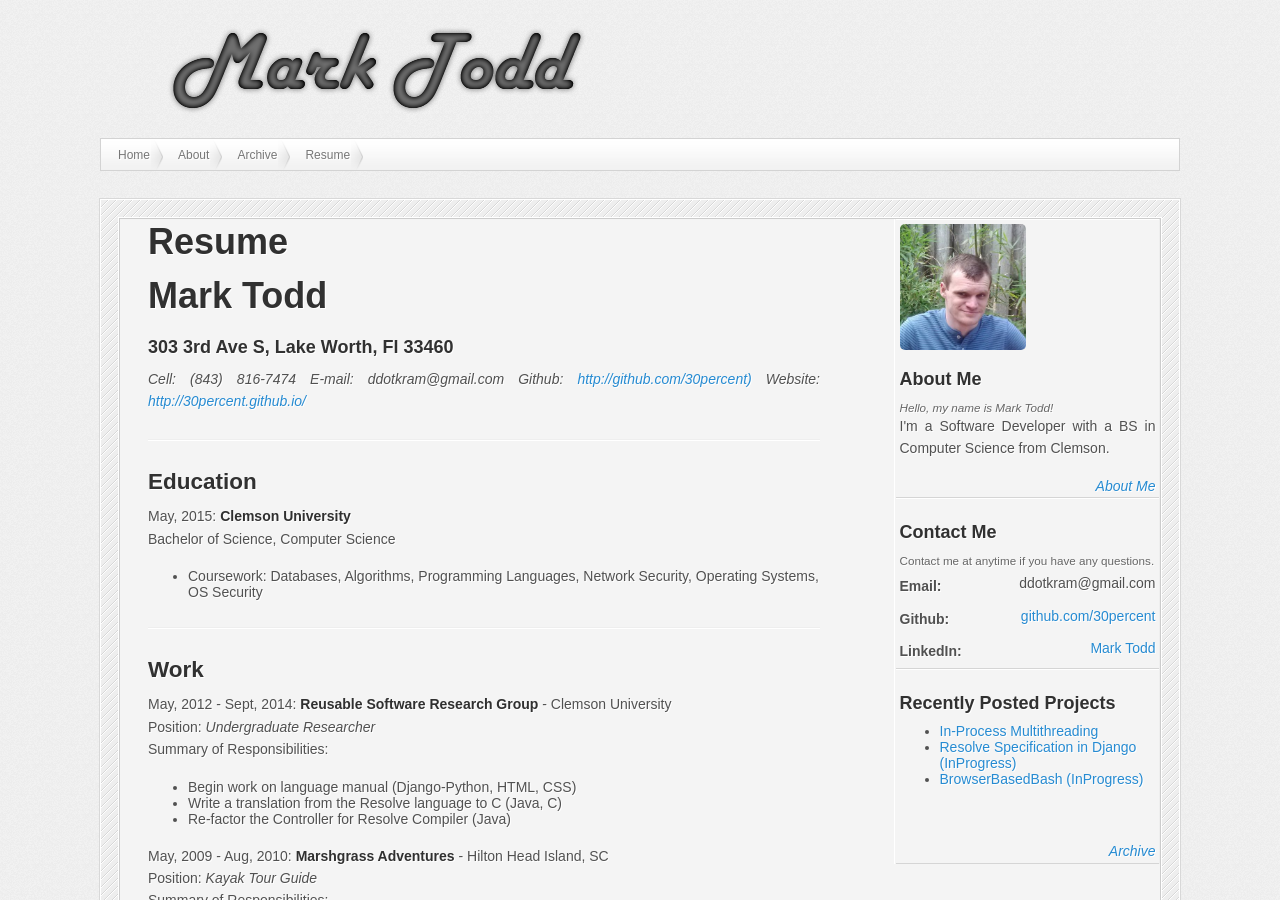
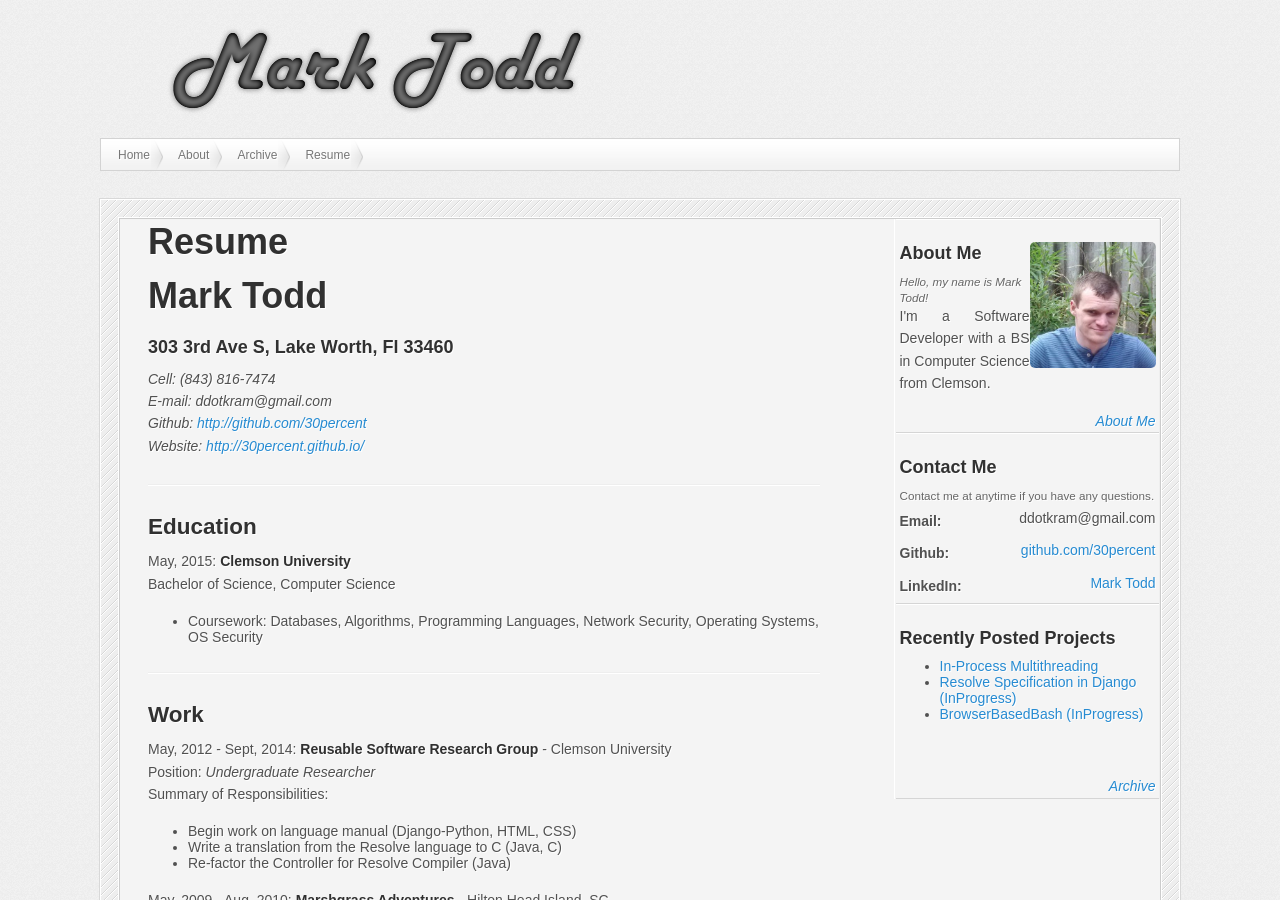
Before and after one commit to 30percent/30percent.github.io, a Jekyll site: the page built from resume.md, in a window 1280 px wide and 900 px high. Built offline with Jekyll 4.4.1, drawn with Linux system fonts in a browser that asks for light colours; nearby versions of some CDN libraries.

Commit message:
Mild fixes to syntax

```diff
--- a/_includes/sidebar.html
+++ b/_includes/sidebar.html
@@ -2,7 +2,7 @@
 <div id="sidebar_container">
 	<div class="sidebar_section">
 		<div class="sidebar_title">
-			<img src="{{site.baseurl}}images/me.jpg" class="sidebar_img" alt="Image of Mark Todd"/>
+			<img src="{{site.baseurl}}images/me.jpg" class="sidebar_img" alt="Image of Mark Todd" align="right"/>
 			<h4 style="margin-top: 1em">About Me</h4>
 			<small>Hello, my name is Mark Todd!</small>
 		</div>
--- a/resume.md
+++ b/resume.md
@@ -6,9 +6,10 @@ title: Resume
 # Mark Todd
 
 #### 303 3rd Ave S, Lake Worth, Fl 33460
+
 *Cell: (843) 816-7474*
 *E-mail: ddotkram@gmail.com*
-*Github: [http://github.com/30percent)](http://github.com/30percent)*
+*Github: [http://github.com/30percent](http://github.com/30percent)*
 *Website: [http://30percent.github.io/](http://30percent.github.io/)*
 
 ----
```
